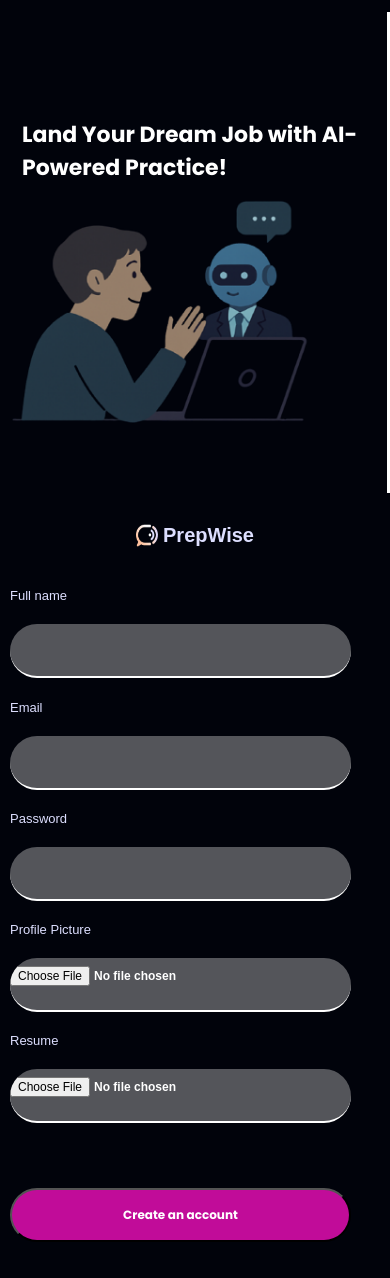
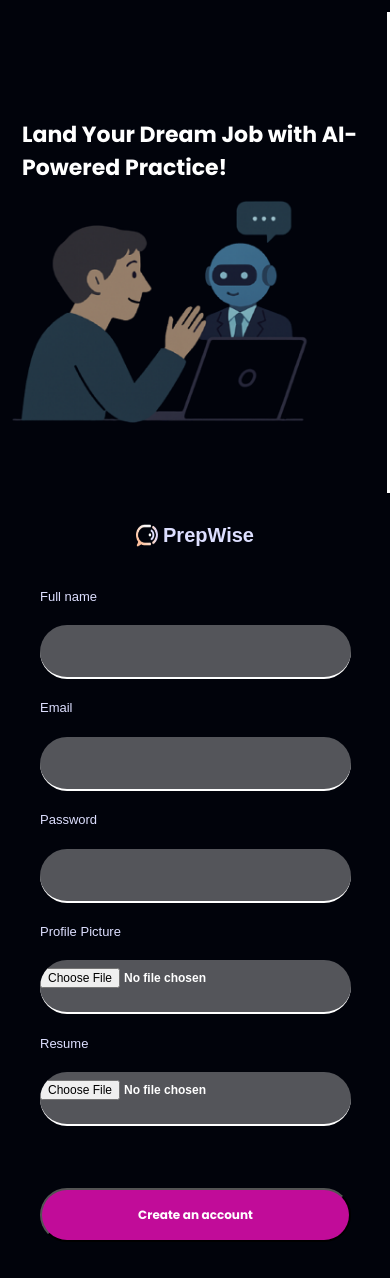
Before and after one commit to ziyamohammad/societyproject, a React (Create React App) app: page / in a window 390 px wide. Shown: the top 1278 px of the page. Built offline with nearby package versions, Linux system fonts and the light colour scheme; a web font is replaced by a local one.

Commit message:
Update App.css

```diff
--- a/src/App.css
+++ b/src/App.css
@@ -209,7 +209,7 @@ color:white;
     font-size:20px;
 }
 .signupform form{
-    padding-left:10px;
+    padding-left:40px;
 }
 .signupform{
     margin-top:-50px;
```
